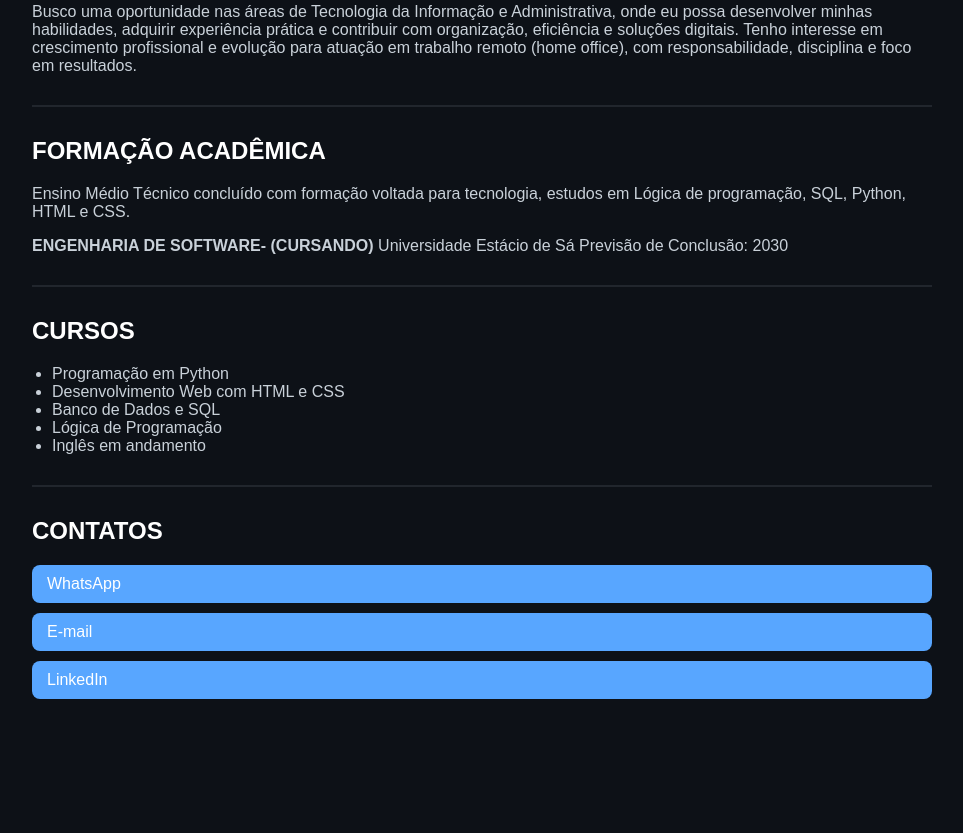
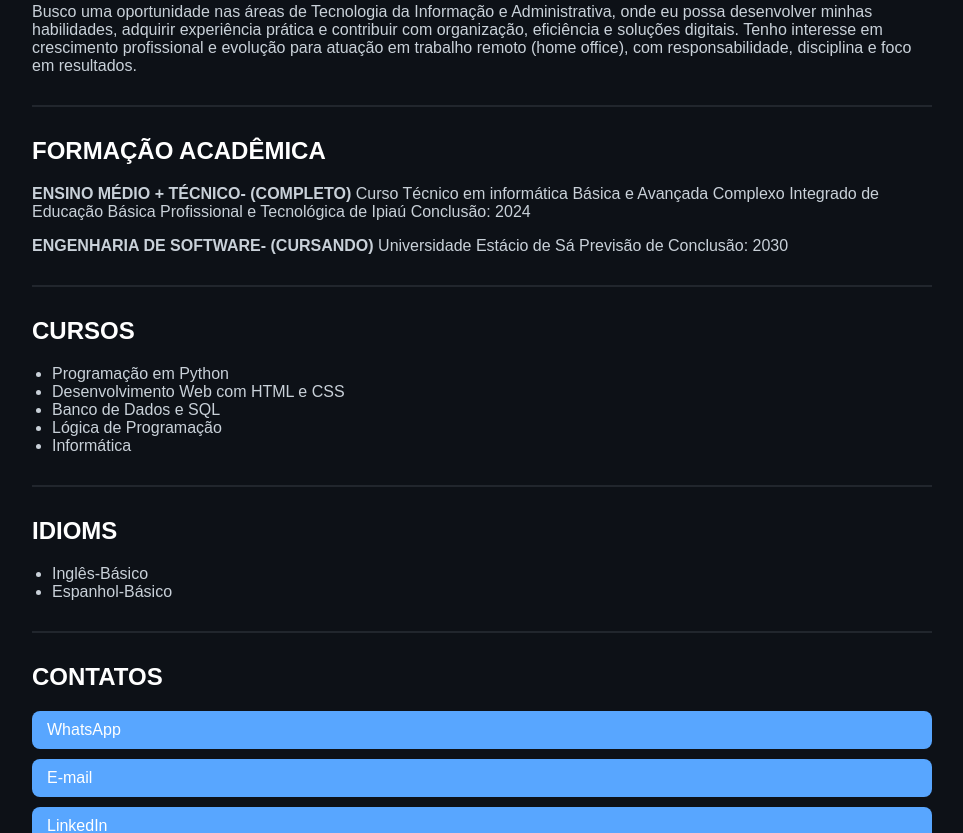
Before and after one commit to phsantos06/phsantos06.github.io, a plain HTML site: page index.html in a window 1280 px wide. Shown: the part 1675-2508 px from the top of the page, without its empty margins (158-1121 px from the left). Before the commit the page ends 2404 px from the top, so only its background shows below. Drawn offline with Linux system fonts and the light colour scheme.

Commit message:
Revise personal profile and skills in index.html
Updated personal and professional information, including skills, education, and contact details.

```diff
--- a/index.html
+++ b/index.html
@@ -98,8 +98,7 @@
 
     <h2>QUEM SOU EU ?</h2>
     <p>
-        Olá, tudo bem? Me chamo Paulo e sou um jovem programador júnior que deseja seguir a carreira
-        na tecnologia, garantindo códigos organizados, limpos e bem estruturados.
+        Olá, tudo bem? Me chamo Paulo e sou um jovem estudante de Engenharia de Softaware, focado em tecnologia,aprendizado contínuo e criação de soluções eficientes, quer saber mais sobre mim, clique no link abaixo.
     </p>
 
     <a href="sobre.html" class="btn">Saiba mais</a>
@@ -165,13 +164,15 @@
     <!-- FORMAÇÃO -->
     <h2>FORMAÇÃO ACADÊMICA</h2>
     <p>
-        Ensino Médio Técnico concluído com formação voltada para tecnologia,
-        estudos em Lógica de programação, SQL, Python, HTML e CSS.
+       <b>ENSINO MÉDIO + TÉCNICO- (COMPLETO)</b>
+        <h>Curso Técnico em informática Básica e Avançada</h>
+        <h>Complexo Integrado de Educação Básica Profissional e Tecnológica de Ipiaú</h>
+        <h>Conclusão: 2024</h>
     </p>
     <p>
         <b>ENGENHARIA DE SOFTWARE- (CURSANDO)</b>
-        Universidade Estácio de Sá
-        Previsão de Conclusão: 2030
+        <h>Universidade Estácio de Sá</h>
+        <h>Previsão de Conclusão: 2030</h>
     </p>
 
     <hr>
@@ -183,10 +184,16 @@
         <li>Desenvolvimento Web com HTML e CSS</li>
         <li>Banco de Dados e SQL</li>
         <li>Lógica de Programação</li>
-        <li>Inglês em andamento</li>
+        <li>Informática</li>
     </ul>
-
+        <!--IDIOMAS-->
     <hr>
+        <h2>IDIOMS</h2>
+        <ul>
+            <li>Inglês-Básico</li>
+            <li>Espanhol-Básico</li>
+        </ul>
+        <hr>
 
     <!-- CONTATOS -->
     <h2>CONTATOS</h2>
```
